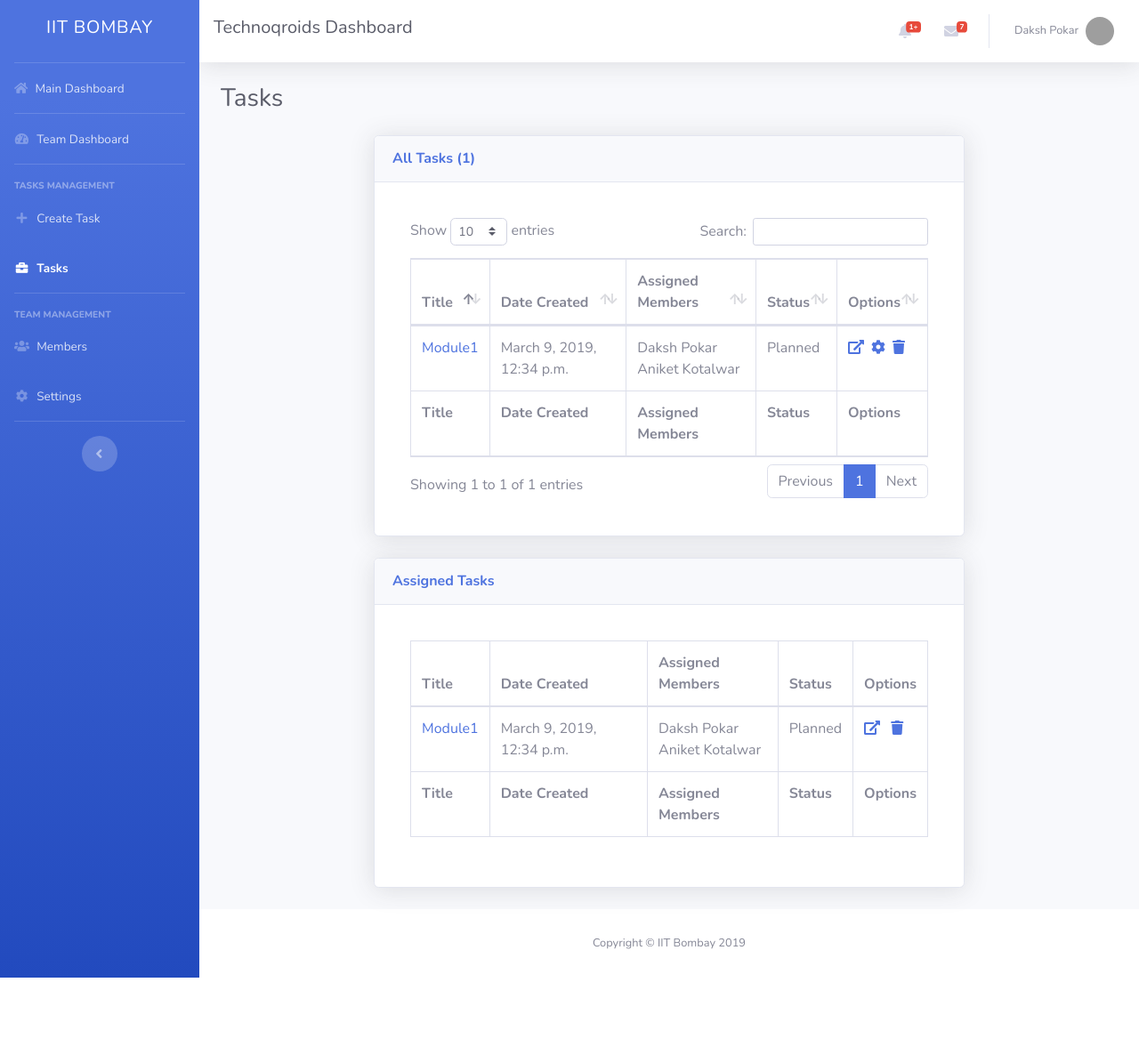
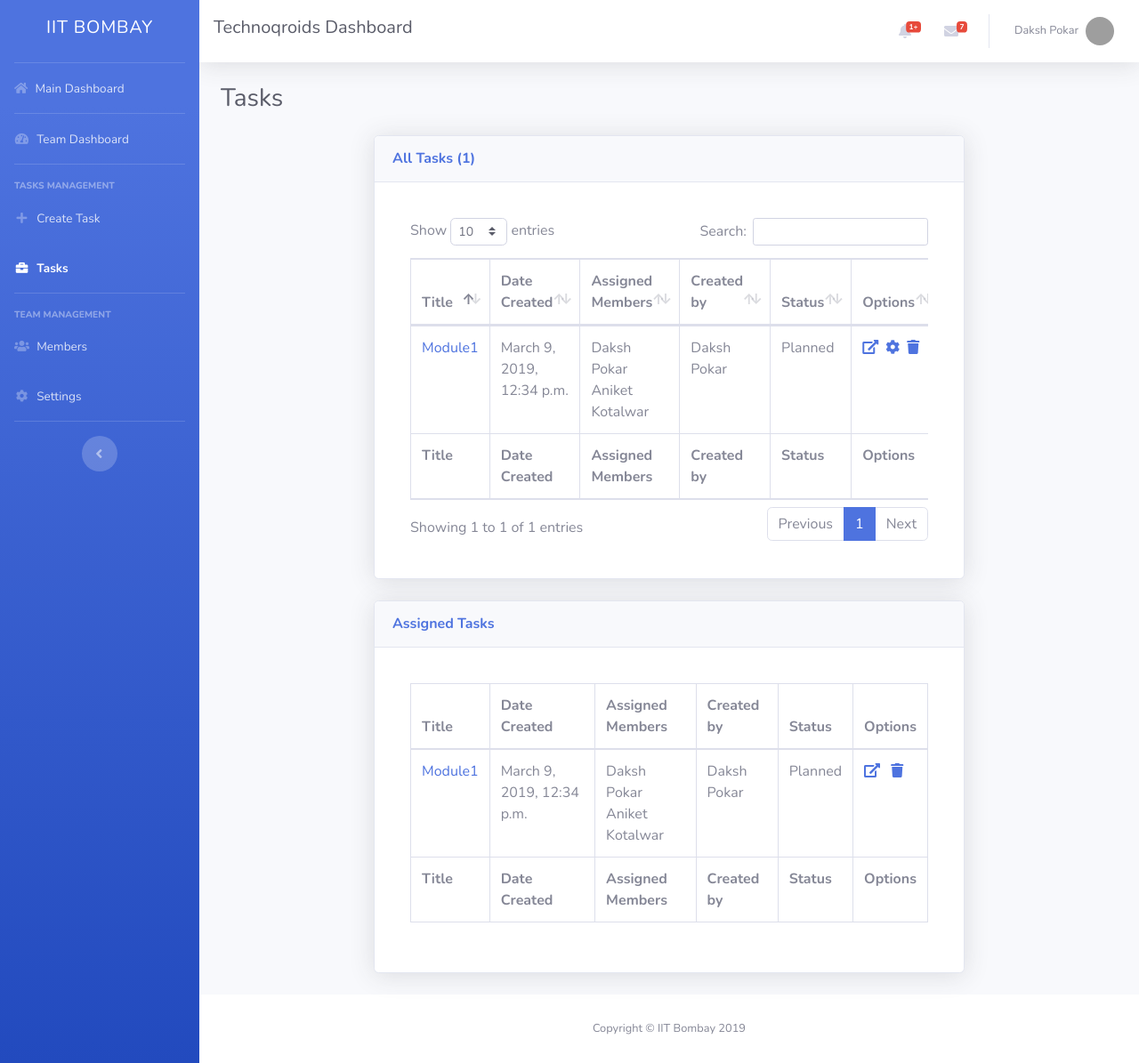
Before and after one commit to dakshpokar/TaskManager, a Django app: a page that uses TaskManager/TM/templates/team/tasks.html in a window 1280 px wide. Shown: the whole page at 89% size. Before the commit the page ends 1099 px from the top, so only its background shows below. Run offline with Django 3.2, Linux system fonts and the light colour scheme; a user stored in the database is signed in; data comes from the database, SQL or seed files in the repository; both versions use the stored data as it was after the commit; some libraries are stand-ins or nearby versions; grey boxes are pictures that could not be loaded.

Commit message:
Fixed crucial bug

```diff
--- a/TaskManager/TM/templates/team/create-task.html
+++ b/TaskManager/TM/templates/team/create-task.html
@@ -139,10 +139,10 @@
                 </div>
                 <!-- Card Body -->
                   <div class="card-body">
-                      <input type="checkbox" disabled="disabled" checked="checked"> <label for="{{ team.admin.first_name  }}{{  team.admin.last_name }}">{{ team.admin.user.first_name }} {{ team.admin.user.last_name }}</label>
+                      <input type="checkbox" disabled="disabled" checked="checked"> <label for="{{ us.first_name  }}{{  us.last_name }}">{{ us.user.first_name }} {{ us.user.last_name }}</label>
                       <br>
                       {%  for i in team.members.all %}
-                    {%  if i != team.admin %}
+                    {%  if i != us %}
                     <input type="checkbox" name="user{{ i.user.id }}" value="{{  i.user.id  }}"> <label for="{{ i.first_name  }}{{  i.last_name }}">{{ i.user.first_name }} {{ i.user.last_name }}</label>
                     <br>
                     {%  endif %}
--- a/TaskManager/TM/templates/team/tasks.html
+++ b/TaskManager/TM/templates/team/tasks.html
@@ -77,6 +77,7 @@
                                       <th>Title</th>
                                       <th>Date Created</th>
                                       <th>Assigned Members</th>
+                                      <th>Created by</th>
                                       <th>Status</th>
                                       <th>Options</th>
                                     </tr>
@@ -86,6 +87,7 @@
                                         <th>Title</th>
                                         <th>Date Created</th>
                                         <th>Assigned Members</th>
+                                        <th>Created by</th>
                                         <th>Status</th>
                                         <th>Options</th>
 
@@ -100,6 +102,9 @@
                                         {%  for j in i.assigned_members.all  %}
                                           {{  j.user.first_name  }} {{ j.user.last_name }}<br>
                                         {%  endfor  %}
+                                      </td>
+                                      <td>
+                                        {{  i.created_by.user.first_name }} {{ i.created_by.user.last_name  }}
                                       </td>
                                       <td>
                                         {%  if i.status == 0  %}Planned{%  elif i.status == 1  %}In Progress{%  elif i.status == 2  %}Done{%  endif %}
@@ -135,6 +140,7 @@
                                         <th>Title</th>
                                         <th>Date Created</th>
                                         <th>Assigned Members</th>
+                                        <th>Created by</th>
                                         <th>Status</th>
                                         <th>Options</th>
                                       </tr>
@@ -144,6 +150,7 @@
                                           <th>Title</th>
                                           <th>Date Created</th>
                                           <th>Assigned Members</th>
+                                          <th>Created by</th>
                                           <th>Status</th>
                                           <th>Options</th>
 
@@ -159,6 +166,9 @@
                                             {{  j.user.first_name  }} {{ j.user.last_name }}<br>
                                           {%  endfor  %}
                                         </td>
+                                        <td>
+                                            {{  i.task.created_by.user.first_name }} {{ i.task.created_by.user.last_name  }}
+                                          </td>
                                         <td>
                                           {%  if i.task.status == 0  %}Planned{%  elif i.task.status == 1  %}In Progress{%  elif i.task.status == 2  %}Done{%  endif %}
                                         </td>
```
Also changed, not shown: TaskManager/db.sqlite3.
